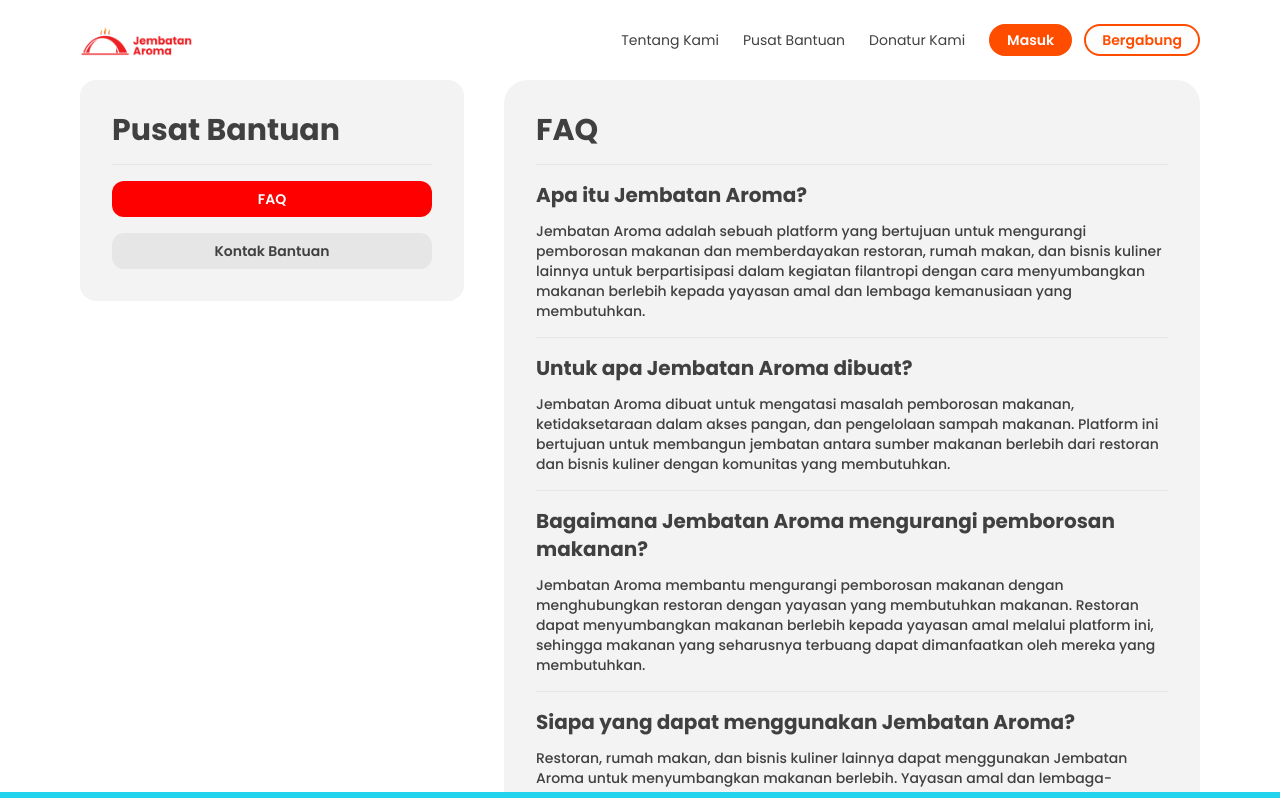
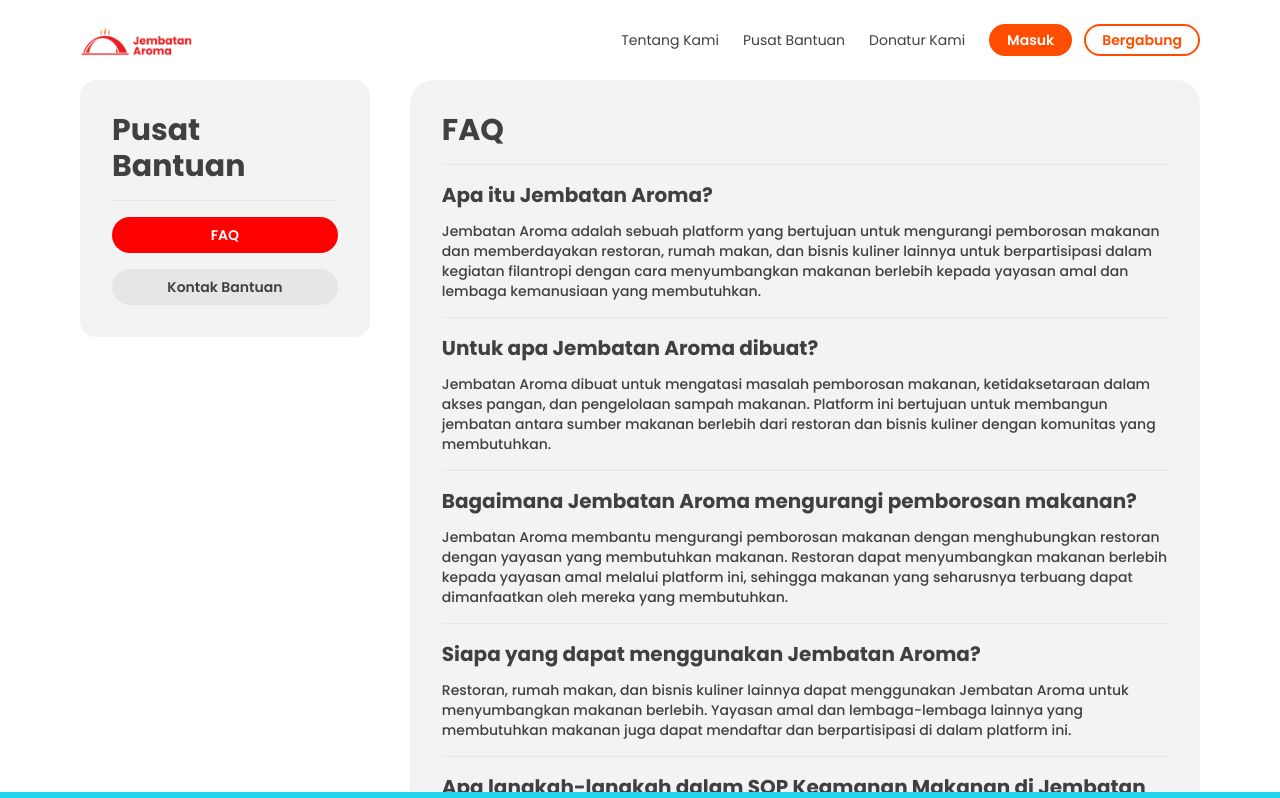
Before and after one commit to javierreansyah/Jembatan-Aroma, a React (Vite) app: page /pusat-bantuan in a window 1280 px wide. Shown: the top 798 px of the page. Built offline with nearby package versions, Linux system fonts and the light colour scheme.

Commit message:
[Haikal] Fixing minor works

```diff
--- a/src/components/Donor.jsx
+++ b/src/components/Donor.jsx
@@ -17,11 +17,10 @@ const Donor = () => {
         <h1 className="mb-10 text-center text-3xl font-bold text-wb-gray">
           Donatur Kami
         </h1>
-        <div className=" columns-1 gap-10 space-y-10 sm:columns-2 lg:columns-3 xl:columns-4">
+        <div className="columns-1 gap-10 space-y-10 sm:columns-2 lg:columns-3 xl:columns-4">
           <img src={Solaria} />
           <img src={Grab} />
           <img src={JCO} />
-          <img src={KFC} />
           <img src={filkom} />
           <img className="scale-50" src={UB} />
           <img src={tehBotol} />
--- a/src/components/support/SupportCenter.jsx
+++ b/src/components/support/SupportCenter.jsx
@@ -22,12 +22,12 @@ const SupportCenter = () => {
     2: {
       question: "Untuk apa Jembatan Aroma dibuat?",
       answer:
-        "Jembatan Aroma dibuat untuk mengatasi masalah pemborosan makanan, ketidaksetaraan dalam akses pangan, dan pengelolaan sampah makanan. Platform ini bertujuan untuk membangun jembatan antara sumber makanan berlebih dari restoran dan bisnis kuliner dengan komunitas yang membutuhkan."
+        "Jembatan Aroma dibuat untuk mengatasi masalah pemborosan makanan, ketidaksetaraan dalam akses pangan, dan pengelolaan sampah makanan. Platform ini bertujuan untuk membangun jembatan antara sumber makanan berlebih dari restoran dan bisnis kuliner dengan komunitas yang membutuhkan.",
     },
     3: {
       question: "Bagaimana Jembatan Aroma mengurangi pemborosan makanan?",
       answer:
-        "Jembatan Aroma membantu mengurangi pemborosan makanan dengan menghubungkan restoran dengan yayasan yang membutuhkan makanan. Restoran dapat menyumbangkan makanan berlebih kepada yayasan amal melalui platform ini, sehingga makanan yang seharusnya terbuang dapat dimanfaatkan oleh mereka yang membutuhkan."
+        "Jembatan Aroma membantu mengurangi pemborosan makanan dengan menghubungkan restoran dengan yayasan yang membutuhkan makanan. Restoran dapat menyumbangkan makanan berlebih kepada yayasan amal melalui platform ini, sehingga makanan yang seharusnya terbuang dapat dimanfaatkan oleh mereka yang membutuhkan.",
     },
     4: {
       question: "Siapa yang dapat menggunakan Jembatan Aroma?",
@@ -35,32 +35,34 @@ const SupportCenter = () => {
         "Restoran, rumah makan, dan bisnis kuliner lainnya dapat menggunakan Jembatan Aroma untuk menyumbangkan makanan berlebih. Yayasan amal dan lembaga-lembaga lainnya yang membutuhkan makanan juga dapat mendaftar dan berpartisipasi di dalam platform ini.",
     },
     5: {
-      question: "Apa langkah-langkah dalam SOP Keamanan Makanan di Jembatan Aroma?",
+      question:
+        "Apa langkah-langkah dalam SOP Keamanan Makanan di Jembatan Aroma?",
       answer:
         "Langkah-langkah melibatkan identifikasi makanan berlebih, penyortiran untuk penyimpanan, memastikan kebersihan makanan dan alat makan, pengemasan yang aman, koordinasi pengambilan atau pengantaran, dan konfirmasi dengan pihak yayasan.",
     },
     6: {
-      question: "Apakah ada biaya yang harus dibayar untuk menggunakan Jembatan Aroma?",
+      question:
+        "Apakah ada biaya yang harus dibayar untuk menggunakan Jembatan Aroma?",
       answer:
         "Tidak, menggunakan Jembatan Aroma tidak memerlukan biaya. Platform ini dirancang untuk memfasilitasi donasi makanan berlebih dengan tujuan sosial dan lingkungan yang positif.",
     },
     7: {
-      question: "Bagaimana cara restoran atau yayasan bergabung dengan Jembatan Aroma?",
+      question:
+        "Bagaimana cara restoran atau yayasan bergabung dengan Jembatan Aroma?",
       answer:
-        "Restoran atau yayasan dapat membuat akun di Jembatan Aroma melalui website ini. Lalu perlu melakukan proses login dan mengisi informasi yang diperlukan. Setelah itu, restoran dapat mulai menyumbangkan makanan dan yayasan dapat memperbarui status mereka tentang kebutuhan donasi."
+        "Restoran atau yayasan dapat membuat akun di Jembatan Aroma melalui website ini. Lalu perlu melakukan proses login dan mengisi informasi yang diperlukan. Setelah itu, restoran dapat mulai menyumbangkan makanan dan yayasan dapat memperbarui status mereka tentang kebutuhan donasi.",
     },
     8: {
-      question: "Apa saja keuntungan bagi restoran yang berpartisipasi dalam Jembatan Aroma?",
+      question:
+        "Apa saja keuntungan bagi restoran yang berpartisipasi dalam Jembatan Aroma?",
       answer:
         "Restoran yang berpartisipasi dalam Jembatan Aroma dapat meningkatkan tanggung jawab sosial dan lingkungan mereka. Selain itu, mereka dapat mengurangi pemborosan makanan dan berkontribusi pada upaya mengatasi ketidaksetaraan dalam akses pangan di Indonesia. Melalui platform ini, restoran juga dapat memperluas jaringan mereka.",
     },
-
-
   };
   return (
     <section className="container">
       <div className="xl:flex xl:gap-10">
-        <div className="my-4 flex h-fit w-96 justify-between gap-3 rounded-2xl bg-wb-lightgray p-2 xl:my-0 xl:block xl:w-96 xl:p-8">
+        <div className="my-4 flex h-fit w-full justify-between gap-3 rounded-2xl bg-wb-lightgray p-2 xl:my-0 xl:block xl:w-96 xl:p-8">
           <h1 className="hidden text-3xl font-bold text-wb-gray xl:block">
             Pusat Bantuan
           </h1>
@@ -73,8 +75,8 @@ const SupportCenter = () => {
                 className={`${
                   flow.selected
                     ? "bg-wb-red text-wb-white"
-                    : "bg-wb-lightgray2 text-wb-gray"
-                }  flex-1 cursor-pointer rounded-xl px-2 py-2 text-center text-xs font-semibold lg:text-sm xl:mb-4`}
+                    : "bg-wb-lightgray2 text-wb-gray hover:bg-wb-orangeyellow hover:text-wb-white"
+                }  flex-1 cursor-pointer rounded-full px-2 py-2 text-center text-xs font-semibold lg:text-sm xl:mb-4`}
               >
                 {flow.label}
               </div>
@@ -82,7 +84,7 @@ const SupportCenter = () => {
           </div>
         </div>
 
-        <div className="flex-1">
+        <div className="w-full">
           {currentPage === 1 && (
             <div className="mb-8 h-fit w-full rounded-3xl bg-wb-lightgray p-8">
               <h1 className="text-3xl font-bold text-wb-gray">FAQ</h1>
@@ -149,7 +151,6 @@ const SupportCenter = () => {
               <p className="my-3 text-sm font-medium text-wb-gray">
                 {SupportCenter[8].answer}
               </p>
-
             </div>
           )}
           {currentPage === 2 && (
```
